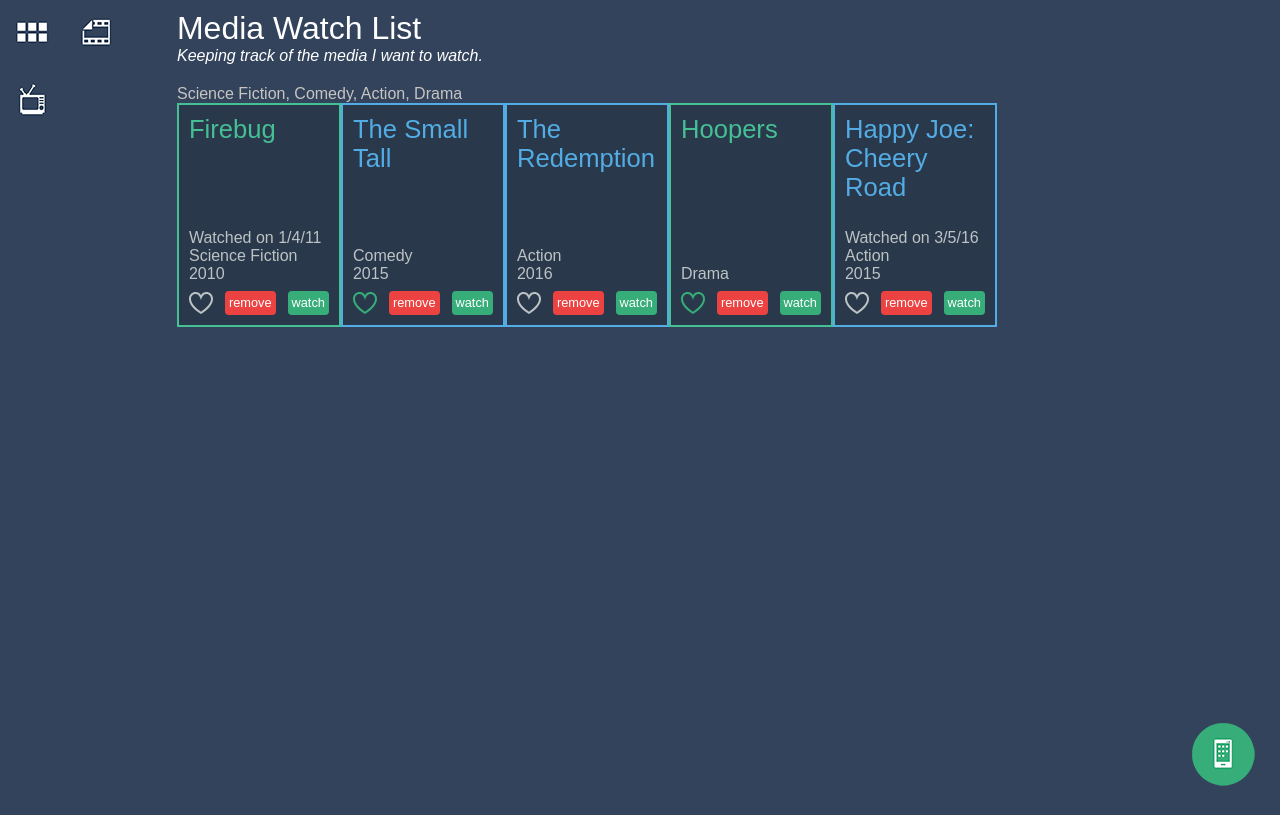
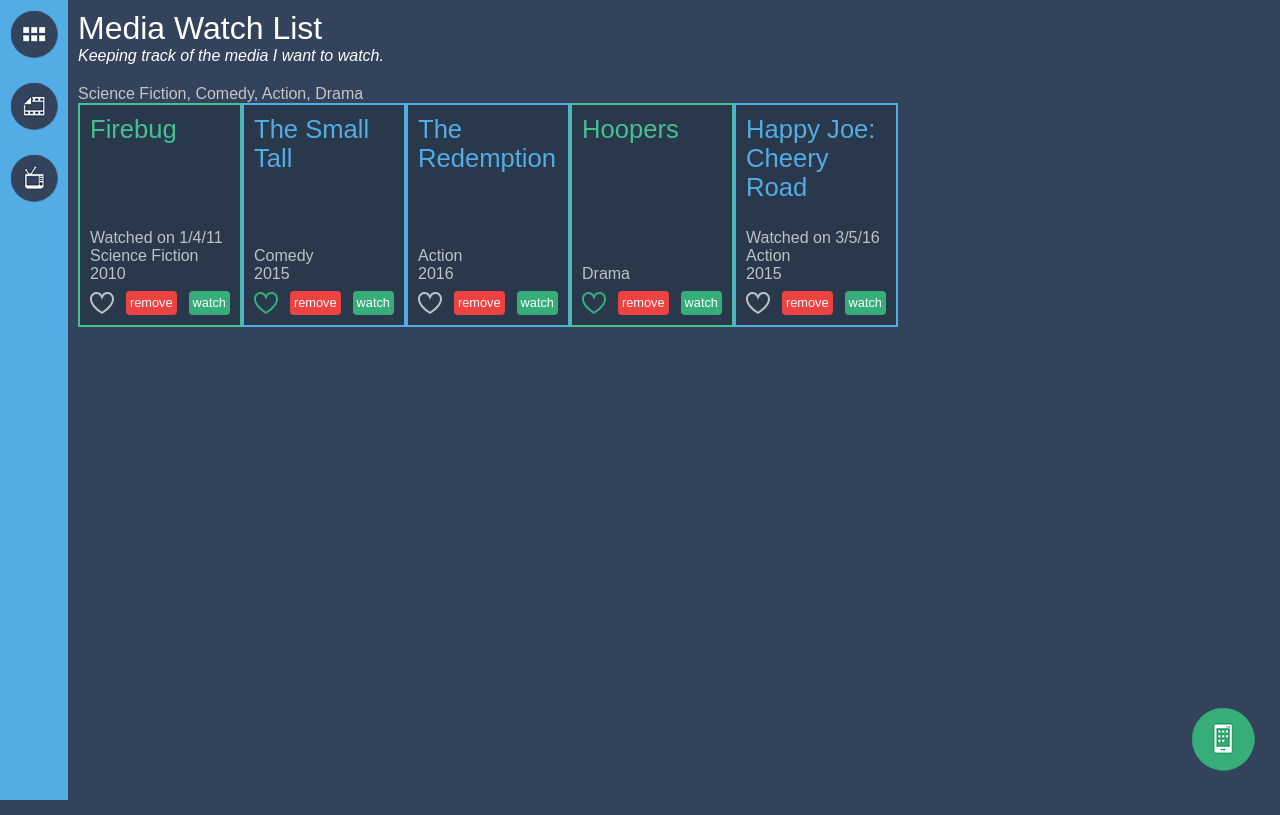
Before and after one commit to coursefiles/angular-essential-training, an Angular app: page /all in a window 1280 px wide. Built offline with nearby package versions, Linux system fonts and the light colour scheme.

Commit message:
end of video commit

```diff
--- a/src/app/app.component.css
+++ b/src/app/app.component.css
@@ -1,6 +1,18 @@
 :host {
   display: flex;
   font-family: Arial, Helvetica, sans-serif;
+  min-height: 100%;
+}
+nav {
+  display: flex;
+  flex-direction: column;
+  width: 68px;
+  background-color: #53ace4;
+}
+nav .icon {
+  width: 48px;
+  height: 48px;
+  margin: 10px;
 }
 section {
   width: 100%;
--- a/src/app/app.module.ts
+++ b/src/app/app.module.ts
@@ -10,14 +10,12 @@ import { CategoryListPipe } from './category-list.pipe';
 import { lookupListToken, lookupLists } from './providers';
 import { MockXHRBackend } from './mock-xhr-backend';
 import { routing } from './app.routing';
-import { NewItemModule } from './new-item/new-item.module';
 
 @NgModule({
   imports: [
     BrowserModule,
     HttpClientModule,
-    routing,
-    NewItemModule
+    routing
   ],
   declarations: [
     AppComponent,
--- a/src/app/app.routing.ts
+++ b/src/app/app.routing.ts
@@ -2,6 +2,7 @@ import { Routes, RouterModule } from '@angular/router';
 import { MediaItemListComponent } from './media-item-list.component';
 
 const appRoutes: Routes = [
+  { path: 'add', loadChildren: './new-item/new-item.module#NewItemModule' },
   { path: ':medium', component: MediaItemListComponent },
   { path: '', pathMatch: 'full', redirectTo: 'all' }
 ];
--- a/src/app/media-item-list.component.css
+++ b/src/app/media-item-list.component.css
@@ -1,6 +1,6 @@
 :host {
   display: flex;
-  min-height: 90vh;
+  height: calc(100vh - 95px);
   flex-direction: column;
   padding: 10px;
 }
--- a/src/app/media-item-list.component.html
+++ b/src/app/media-item-list.component.html
@@ -1,7 +1,7 @@
 <header
     [ngClass]="{'medium-movies':medium === 'Movies', 'medium-series':medium === 'Series'}">
     <h2>{{medium}}</h2>
-    <div>{{ mediaItems | categoryList }}</div>
+    <div *ngIf="mediaItems">{{ mediaItems | categoryList }}</div>
 </header>
 <section>
   <mw-media-item
--- a/src/app/new-item/new-item.routing.ts
+++ b/src/app/new-item/new-item.routing.ts
@@ -2,7 +2,7 @@ import { Routes, RouterModule } from '@angular/router';
 import { MediaItemFormComponent } from "./media-item-form.component";
 
 const newItemRoutes: Routes = [
-  { path: 'add', component: MediaItemFormComponent }
+  { path: '', component: MediaItemFormComponent }
 ];
 
 export const newItemRouting = RouterModule.forChild(newItemRoutes);
```
